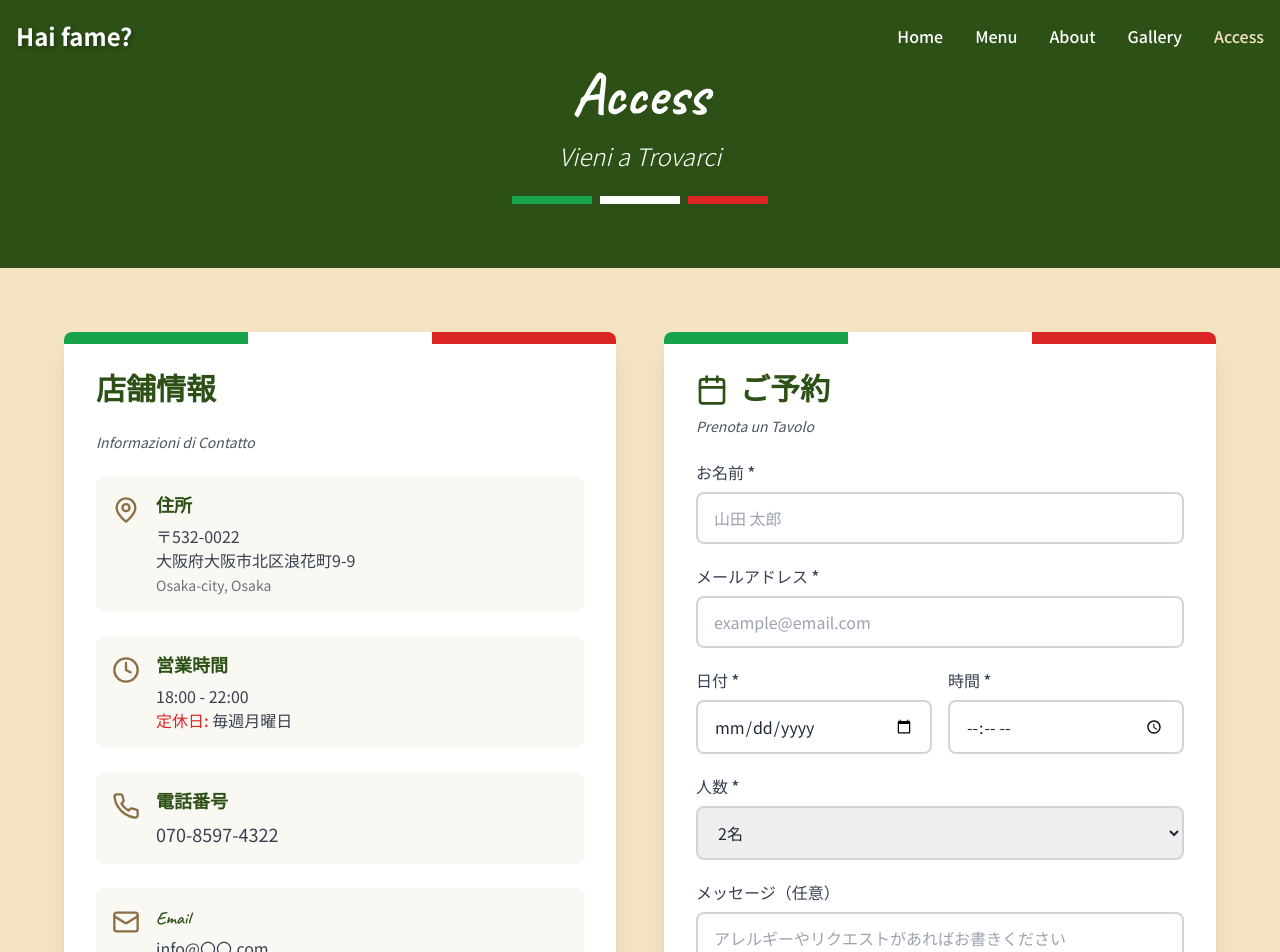
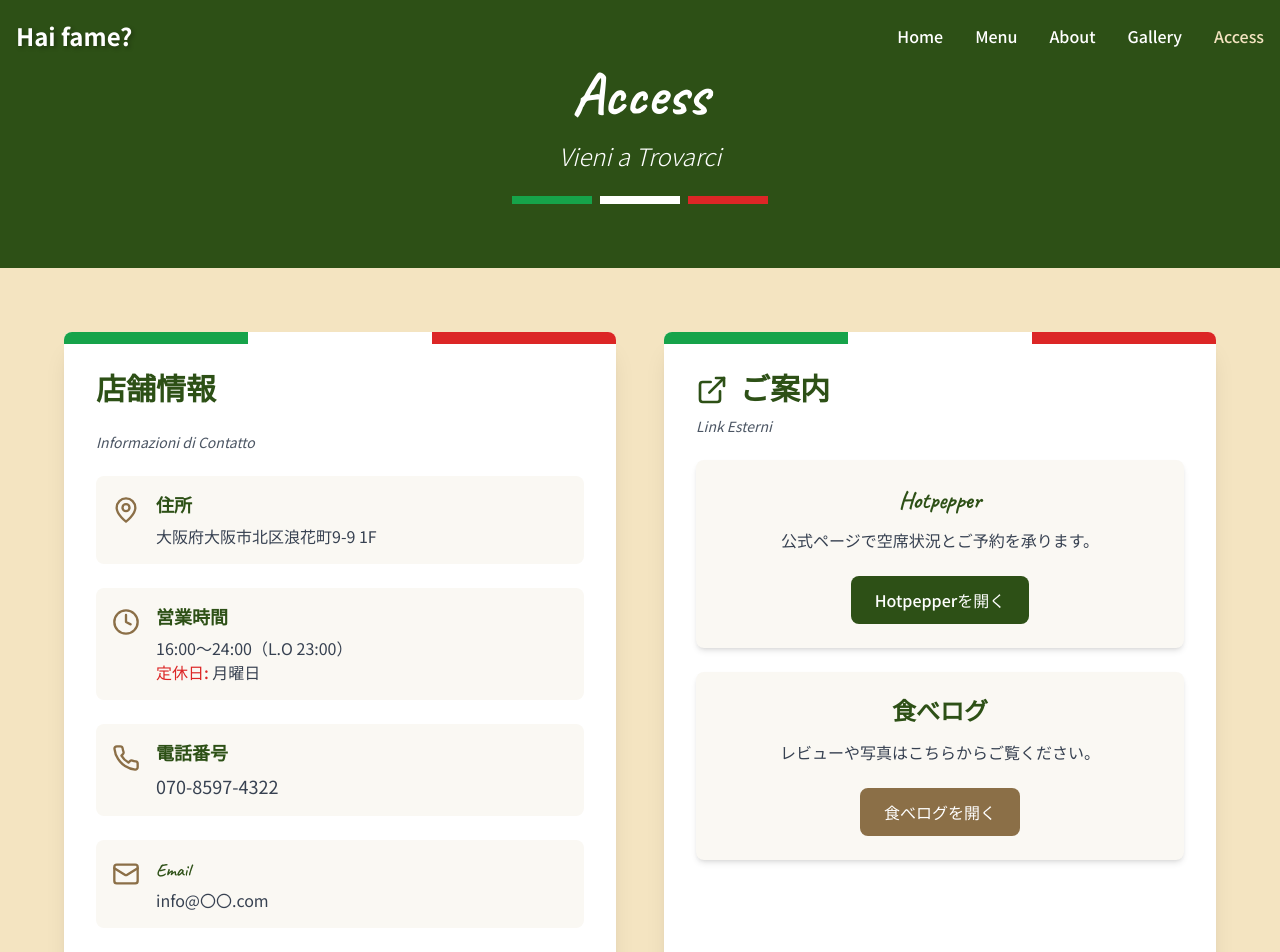
Before and after one commit to toma11-tani/haifame, a React (Vite) app: page /haifame/access in a window 1280 px wide. Shown: the top 952 px of the page. Built offline with nearby package versions, Linux system fonts and the light colour scheme; a web font is replaced by a local one.

Commit message:
Standardize info and reservations

```diff
--- a/src/components/Footer.jsx
+++ b/src/components/Footer.jsx
@@ -72,7 +72,7 @@ const Footer = () => {
               </a>
             </div>
             <p className="text-sm text-gray-300">
-              📍 大阪府大阪市北区浪花町9-9<br />
+              📍 大阪府大阪市北区浪花町9-9 1F<br />
               📞 070-8597-4322
             </p>
           </div>
--- a/src/pages/AccessPage.jsx
+++ b/src/pages/AccessPage.jsx
@@ -1,29 +1,7 @@
-import React, { useState } from 'react'
-import { MapPin, Clock, Phone, Mail, Calendar } from 'lucide-react'
+import React from 'react'
+import { MapPin, Clock, Phone, Mail, ExternalLink } from 'lucide-react'
 
 const AccessPage = () => {
-  const [formData, setFormData] = useState({
-    name: '',
-    email: '',
-    date: '',
-    time: '',
-    guests: '2',
-    message: '',
-  })
-
-  const handleSubmit = (e) => {
-    e.preventDefault()
-    alert('Grazie! 予約リクエストを受け付けました。後ほどご連絡いたします。')
-    setFormData({ name: '', email: '', date: '', time: '', guests: '2', message: '' })
-  }
-
-  const handleChange = (e) => {
-    setFormData({
-      ...formData,
-      [e.target.name]: e.target.value,
-    })
-  }
-
   return (
     <div className="min-h-screen bg-warm-yellow">
       {/* Header */}
@@ -66,9 +44,7 @@ const AccessPage = () => {
                     <div>
                       <h3 className="font-semibold text-deep-green mb-1 text-lg">住所</h3>
                       <p className="text-gray-700">
-                        〒532-0022<br />
-                        大阪府大阪市北区浪花町9-9<br />
-                        <span className="text-sm text-gray-500">Osaka-city, Osaka</span>
+                        大阪府大阪市北区浪花町9-9 1F
                       </p>
                     </div>
                   </div>
@@ -78,8 +54,8 @@ const AccessPage = () => {
                     <div>
                       <h3 className="font-semibold text-deep-green mb-1 text-lg">営業時間</h3>
                       <p className="text-gray-700">
-                        <span className="font-medium"></span> 18:00 - 22:00<br />
-                        <span className="font-medium text-red-600">定休日:</span> 毎週月曜日
+                        <span className="font-medium"></span> 16:00〜24:00（L.O 23:00）<br />
+                        <span className="font-medium text-red-600">定休日:</span> 月曜日
                       </p>
                     </div>
                   </div>
@@ -123,7 +99,7 @@ const AccessPage = () => {
               </div>
             </div>
 
-            {/* Reservation Form */}
+            {/* External Links */}
             <div className="bg-white p-8 rounded-lg shadow-xl relative overflow-hidden">
               {/* Italian Flag Top Border */}
               <div className="absolute top-0 left-0 right-0 flex">
@@ -133,124 +109,43 @@ const AccessPage = () => {
               </div>
 
               <div className="flex items-center gap-3 mb-2 mt-2">
-                <Calendar className="text-deep-green" size={32} />
+                <ExternalLink className="text-deep-green" size={32} />
                 <h2 className="text-3xl font-bold text-deep-green">
-                  ご予約
+                  ご案内
                 </h2>
               </div>
-              <p className="text-gray-600 mb-6 italic text-sm">Prenota un Tavolo</p>
+              <p className="text-gray-600 mb-6 italic text-sm">Link Esterni</p>
 
-              <form onSubmit={handleSubmit} className="space-y-5">
-                <div>
-                  <label htmlFor="name" className="block text-gray-700 font-medium mb-2">
-                    お名前 *
-                  </label>
-                  <input
-                    type="text"
-                    id="name"
-                    name="name"
-                    value={formData.name}
-                    onChange={handleChange}
-                    required
-                    className="w-full px-4 py-3 border-2 border-gray-300 rounded-lg focus:outline-none focus:ring-2 focus:ring-deep-green focus:border-transparent transition-all"
-                    placeholder="山田 太郎"
-                  />
-                </div>
-
-                <div>
-                  <label htmlFor="email" className="block text-gray-700 font-medium mb-2">
-                    メールアドレス *
-                  </label>
-                  <input
-                    type="email"
-                    id="email"
-                    name="email"
-                    value={formData.email}
-                    onChange={handleChange}
-                    required
-                    className="w-full px-4 py-3 border-2 border-gray-300 rounded-lg focus:outline-none focus:ring-2 focus:ring-deep-green focus:border-transparent transition-all"
-                    placeholder="example@email.com"
-                  />
-                </div>
-
-                <div className="grid grid-cols-2 gap-4">
-                  <div>
-                    <label htmlFor="date" className="block text-gray-700 font-medium mb-2">
-                      日付 *
-                    </label>
-                    <input
-                      type="date"
-                      id="date"
-                      name="date"
-                      value={formData.date}
-                      onChange={handleChange}
-                      required
-                      className="w-full px-4 py-3 border-2 border-gray-300 rounded-lg focus:outline-none focus:ring-2 focus:ring-deep-green focus:border-transparent transition-all"
-                    />
-                  </div>
-
-                  <div>
-                    <label htmlFor="time" className="block text-gray-700 font-medium mb-2">
-                      時間 *
-                    </label>
-                    <input
-                      type="time"
-                      id="time"
-                      name="time"
-                      value={formData.time}
-                      onChange={handleChange}
-                      required
-                      className="w-full px-4 py-3 border-2 border-gray-300 rounded-lg focus:outline-none focus:ring-2 focus:ring-deep-green focus:border-transparent transition-all"
-                    />
+              <div className="space-y-6">
+                <div className="bg-soft-cream rounded-lg overflow-hidden shadow-md hover:shadow-lg transition-shadow">
+                  <div className="p-6 text-center">
+                    <h3 className="text-2xl font-bold text-deep-green mb-3">Hotpepper</h3>
+                    <p className="text-gray-700 mb-6">公式ページで空席状況とご予約を承ります。</p>
+                    <a
+                      href="https://www.hotpepper.jp/strJ004492742/"
+                      target="_blank"
+                      rel="noopener noreferrer"
+                      className="btn-primary inline-block"
+                    >
+                      Hotpepperを開く
+                    </a>
                   </div>
                 </div>
 
-                <div>
-                  <label htmlFor="guests" className="block text-gray-700 font-medium mb-2">
-                    人数 *
-                  </label>
-                  <select
-                    id="guests"
-                    name="guests"
-                    value={formData.guests}
-                    onChange={handleChange}
-                    required
-                    className="w-full px-4 py-3 border-2 border-gray-300 rounded-lg focus:outline-none focus:ring-2 focus:ring-deep-green focus:border-transparent transition-all"
-                  >
-                    {[1, 2, 3, 4, 5, 6, 7, 8].map((num) => (
-                      <option key={num} value={num}>
-                        {num}名
-                      </option>
-                    ))}
-                  </select>
+                <div className="bg-soft-cream rounded-lg overflow-hidden shadow-md hover:shadow-lg transition-shadow">
+                  <div className="p-6 text-center">
+                    <h3 className="text-2xl font-bold text-deep-green mb-3">食べログ</h3>
+                    <p className="text-gray-700 mb-6">レビューや写真はこちらからご覧ください。</p>
+                    <a
+                      href="https://tabelog.com/osaka/A2701/A270103/27152494/"
+                      target="_blank"
+                      rel="noopener noreferrer"
+                      className="btn-secondary inline-block"
+                    >
+                      食べログを開く
+                    </a>
+                  </div>
                 </div>
-
-                <div>
-                  <label htmlFor="message" className="block text-gray-700 font-medium mb-2">
-                    メッセージ（任意）
-                  </label>
-                  <textarea
-                    id="message"
-                    name="message"
-                    value={formData.message}
-                    onChange={handleChange}
-                    rows="3"
-                    className="w-full px-4 py-3 border-2 border-gray-300 rounded-lg focus:outline-none focus:ring-2 focus:ring-deep-green focus:border-transparent transition-all resize-none"
-                    placeholder="アレルギーやリクエストがあればお書きください"
-                  ></textarea>
-                </div>
-
-                <button type="submit" className="btn-primary w-full text-lg py-4">
-                  予約する
-                </button>
-              </form>
-
-              <div className="mt-6 p-4 bg-soft-cream rounded-lg">
-                <p className="text-sm text-gray-600 text-center">
-                  <span className="font-semibold text-deep-green">※</span> ご予約はメールにて確認させていただきます
-                  <br />
-                  <span className="italic text-xs">La prenotazione sarà confermata via email</span>
-                </p>
               </div>
             </div>
           </div>
--- a/src/pages/GalleryPage.jsx
+++ b/src/pages/GalleryPage.jsx
@@ -142,7 +142,12 @@ const GalleryPage = () => {
           <a href="/menu" className="btn-primary inline-block mr-4">
             メニューを見る
           </a>
-          <a href="/access" className="btn-secondary inline-block">
+          <a
+            href="https://www.hotpepper.jp/strJ004492742/"
+            target="_blank"
+            rel="noopener noreferrer"
+            className="btn-secondary inline-block"
+          >
             予約する
           </a>
         </div>
--- a/src/pages/HomePage.jsx
+++ b/src/pages/HomePage.jsx
@@ -34,12 +34,14 @@ const HomePage = () => {
             >
               メニューを見る
             </Link>
-            <Link
-              to="/access"
+            <a
+              href="https://www.hotpepper.jp/strJ004492742/"
+              target="_blank"
+              rel="noopener noreferrer"
               className="btn-secondary text-lg inline-block"
             >
               予約する
-            </Link>
+            </a>
           </div>
         </div>
 
@@ -116,12 +118,10 @@ const HomePage = () => {
                 本格イタリア料理
               </h2>
               <p className="text-gray-700 mb-4 leading-relaxed text-lg">
-                Hai fame?（アイ ファーメ）では、イタリアの温かさと味わいをお届けします。
-                すべての料理は、伝統的なレシピと最高の食材を使い、愛情を込めて作られています。
+                Hai fame? は「イタリアの家みたいな食堂」。
               </p>
               <p className="text-gray-700 mb-6 leading-relaxed text-lg">
-                店名は「お腹すいてる？」というイタリア語。手作りパスタ、薪窯ピッツァ、
-                そして本場のイタリアンホスピタリティで、あなたの食欲を満たします。
+                ひとりでも、ふらっと。誰でも気楽に食べて、飲める場所を目指しています。
               </p>
 
               {/* Italian Flag Divider */}
```
Also changed, not shown: src/pages/AboutPage.jsx (+26 -16 lines), src/pages/MenuPage.jsx (+25 -97 lines), 1 other file (tests, documents, lock files or other folders).
